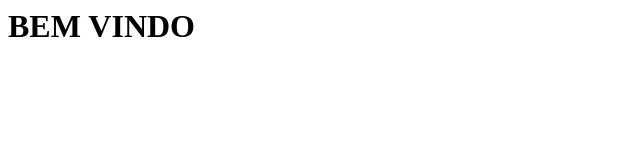
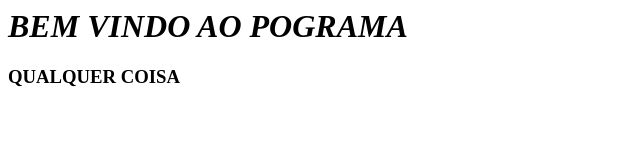
Before and after one commit to brunobaruffi/aulafatec, a plain HTML site: page index.html in a window 1280 px wide. Shown: the whole page, without its empty margins (0-640 px from the left). Drawn offline with Linux system fonts and the light colour scheme.

Commit message:
feat(tasl852): Alteracao mensagem index

```diff
--- a/index.html
+++ b/index.html
@@ -3,6 +3,7 @@
         <title>TITULOs</title>
     </head>
     <body>
-        <h1>BEM VINDO</h1>
+        <i><h1>BEM VINDO AO POGRAMA</h1></i>
+        <h3>QUALQUER COISA</h3>
     </body>
 </html>
```
